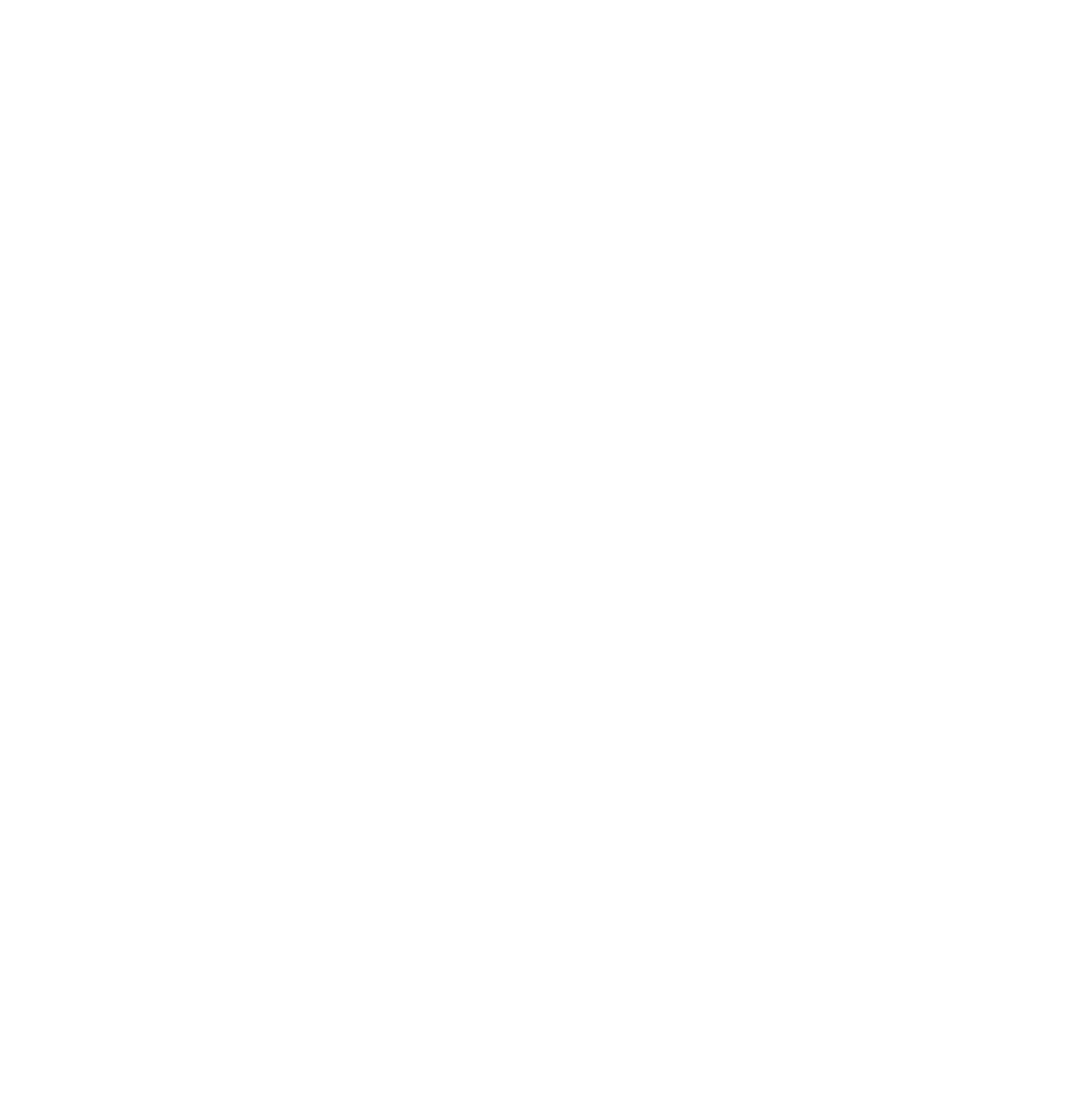
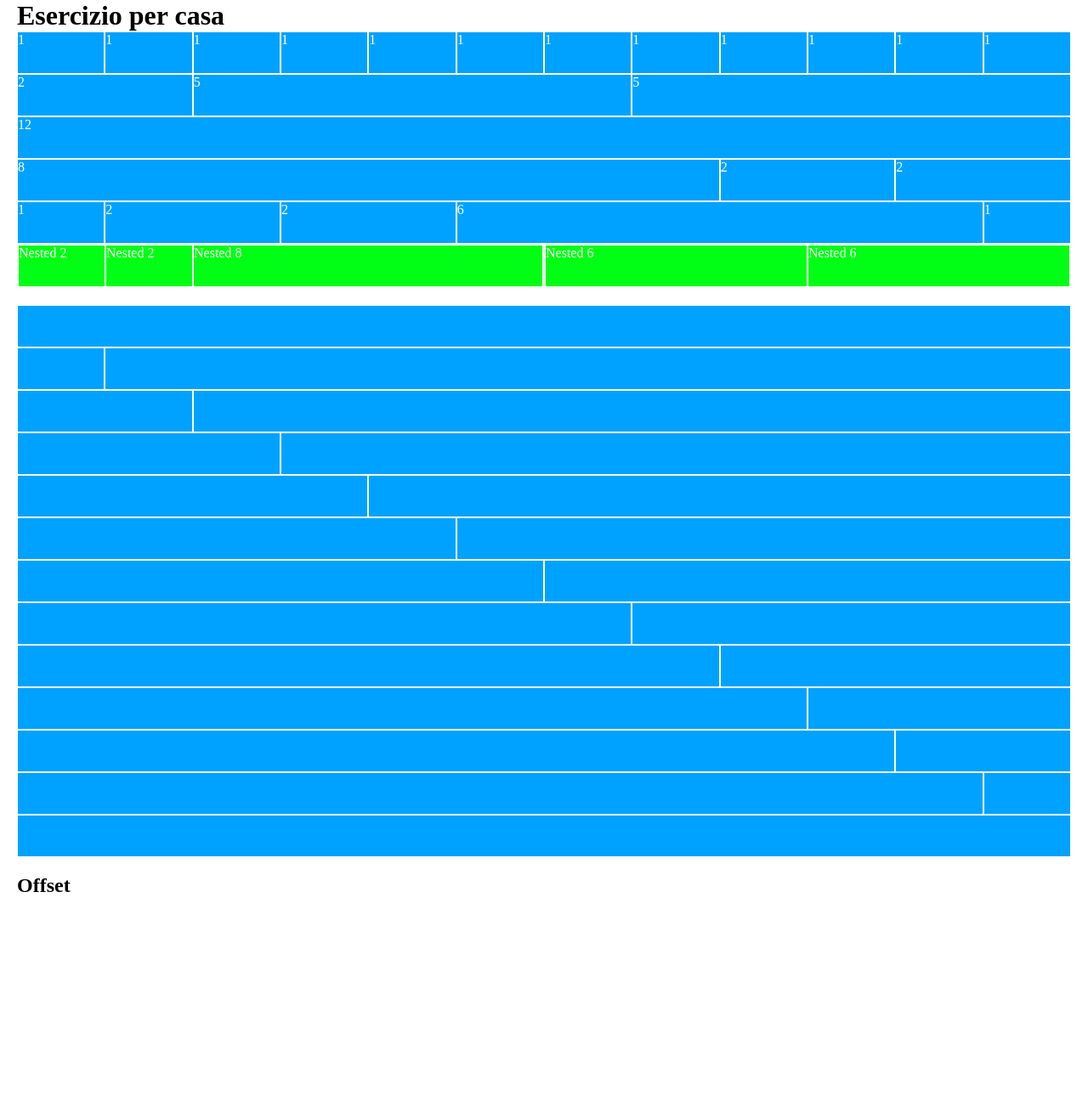
Before and after one commit to DSlundro/html-css-12bool, a plain HTML site: page index.html in a window 1280 px wide. Shown: the whole page at 85% size. Before the commit the page ends 800 px from the top, so only its background shows below. Drawn offline with Linux system fonts and the light colour scheme.

Commit message:
nested part missed

```diff
--- a/assets/css/style.css
+++ b/assets/css/style.css
@@ -0,0 +1,21 @@
+[class*="col-"]{
+    background-color: rgb(0, 162, 255);
+    min-height: 50px;
+    color: white;
+    border: 1px solid white;
+    align-self: center;
+    justify-self: center;
+}
+
+.container{
+    max-width:1240px;
+    margin:0 auto;
+}
+
+.row > .col-6.row{
+
+}
+.row > .col-6.row > [class*="col-"] {
+    background-color: rgb(0, 255, 21);
+
+}
--- a/index.html
+++ b/index.html
@@ -10,8 +10,142 @@
 </head>
 <body>
 
+<div class="container padding-b-20">
+    <h1>Esercizio per casa</h1>
+    <div class="row">
+        <div class="col-1">1</div>
+        <div class="col-1">1</div>
+        <div class="col-1">1</div>
+        <div class="col-1">1</div>
+        <div class="col-1">1</div>
+        <div class="col-1">1</div>
+        <div class="col-1">1</div>
+        <div class="col-1">1</div>
+        <div class="col-1">1</div>
+        <div class="col-1">1</div>
+        <div class="col-1">1</div>
+        <div class="col-1">1</div>
+    </div>
+
+    <div class="row">
+        <div class="col-2">2</div>
+        <div class="col-5">5</div>
+        <div class="col-5">5</div>
+    </div>
+
+    <div class="row">
+        <div class="col-12">12</div>
+    </div>
+
+    <div class="row">
+        <div class="col-8">8</div>
+        <div class="col-2">2</div>
+        <div class="col-2">2</div>
+    </div>
+
+    <div class="row">
+        <div class="col-1">1</div>
+        <div class="col-2">2</div>
+        <div class="col-2">2</div>
+        <div class="col-6">6</div>
+        <div class="col-1">1</div>
+    </div>
+
+    <div class="row">
+        <div class="col-6 row">
+            <div class="col-2">Nested 2</div>
+            <div class="col-2">Nested 2</div>
+            <div class="col-8">Nested 8</div>
+        </div>
+        <div class="col-6 row">
+            <div class="col-6">Nested 6</div>
+            <div class="col-6">Nested 6</div>
+        </div>
+    </div>
+</div>
+<!-- /.container -->
+
+<div class="container padding-b-20">
+    <div class="row">
+        <div class="col-12"></div>
+    </div>
+
+    <div class="row">
+        <div class="col-1"></div>
+        <div class="col-11"></div>
+    </div>
+
+    <div class="row">
+        <div class="col-2"></div>
+        <div class="col-10"></div>
+    </div>
+
+    <div class="row">
+        <div class="col-3"></div>
+        <div class="col-9"></div>
+    </div>
+
+    <div class="row">
+        <div class="col-4"></div>
+        <div class="col-8"></div>
+    </div>
+    <div class="row">
+        <div class="col-5"></div>
+        <div class="col-7"></div>
+    </div>
+
+    <div class="row">
+        <div class="col-6"></div>
+        <div class="col-6"></div>
+    </div>
+
+    <div class="row">
+        <div class="col-7"></div>
+        <div class="col-5"></div>
+    </div>
+
+    <div class="row">
+        <div class="col-8"></div>
+        <div class="col-4"></div>
+    </div>
+
+    <div class="row">
+        <div class="col-9"></div>
+        <div class="col-3"></div>
+    </div>
+
+    <div class="row">
+        <div class="col-10"></div>
+        <div class="col-2"></div>
+    </div>
+
+    <div class="row">
+        <div class="col-11"></div>
+        <div class="col-1"></div>
+    </div>
+
+    <div class="row">
+        <div class="col-12"></div>
+    </div>
+</div>
+<!-- /.container -->
 
 
+<div class="container">
+    <h2>Offset</h2>
+    <div class="col-offset-11"></div>
+    <div class="col-offset-10"></div>
+    <div class="col-offset-9"></div>
+    <div class="col-offset-8"></div>
+    <div class="col-offset-7"></div>
+    <div class="col-offset-6"></div>
+    <div class="col-offset-5"></div>
+    <div class="col-offset-4"></div>
+    <div class="col-offset-3"></div>
+    <div class="col-offset-2"></div>
+    <div class="col-offset-1"></div>
+</div>
+<!-- /.container -->
 
 
 
```
Also changed, not shown: assets/css/framework.css.
